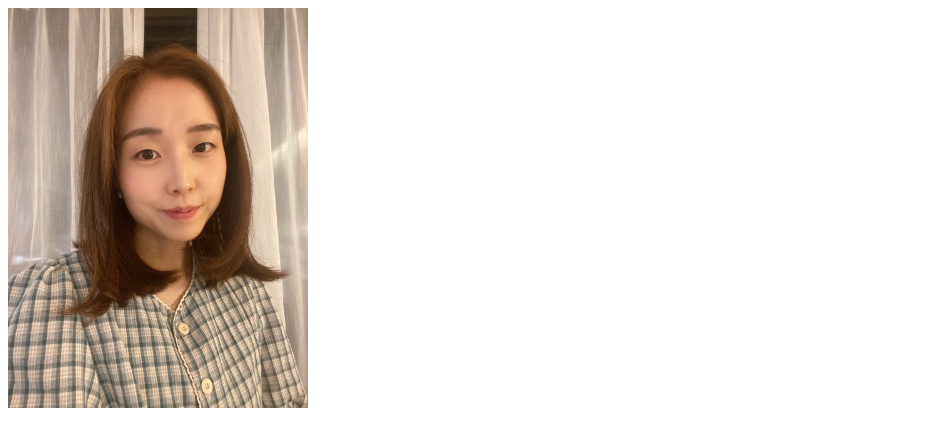
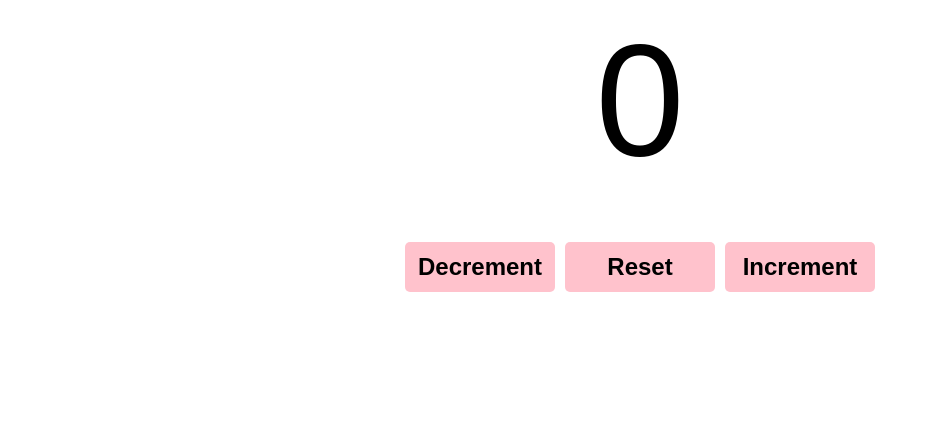
Before and after one commit to mulddang2/React-tutorial, a React (Vite) app: page / in a window 1280 px wide. Shown: the top 446 px of the page, without its empty margins (0-930 px from the left). Built offline with nearby package versions, Linux system fonts and the light colour scheme.

Commit message:
study: React useState() hook introduction 🎣
#7

```diff
--- a/src/App.jsx
+++ b/src/App.jsx
@@ -1,11 +1,9 @@
-import ProfilePicture from "./ProfilePicture";
+import Counter from "./Counter";
 
 function App() {
-
-
   return (
     <>
-      <ProfilePicture />
+      <Counter />
     </>
   );
 }
--- /dev/null
+++ b/src/Counter.jsx
@@ -0,0 +1,30 @@
+import { useState } from 'react';
+
+function Counter() {
+  const [count, setCount] = useState(0);
+  const increment = () => {
+    setCount(count + 1);
+  };
+  const decrement = () => {
+    setCount(count - 1);
+  };
+  const reset = () => {
+    setCount(0);
+  };
+  return (
+    <div className='counter-container'>
+      <p className='count-display'>{count}</p>
+      <button className='counter-button' onClick={decrement}>
+        Decrement
+      </button>
+      <button className='counter-button' onClick={reset}>
+        Reset
+      </button>
+      <button className='counter-button' onClick={increment}>
+        Increment
+      </button>
+    </div>
+  );
+}
+
+export default Counter;
--- a/src/index.css
+++ b/src/index.css
@@ -1,23 +1,26 @@
-.list-category {
-  font-size: 2.5em;
-  font-weight: bold;
-  color: hsla(0, 0%, 20%);
-  margin-bottom: 10px;
+.counter-container {
   text-align: center;
-  border: 3px solid #000;
-  border-radius: 5px;
-  background-color: hsl(185, 100%, 50%);
+  font-family: Arial, Helvetica, sans-serif;
 }
 
-.list-items {
-  font-size: 2em;
-  list-style: none;
-  color: hsla(0, 0%, 25%);
-  text-align: center;
-  margin: 0;
+.count-display {
+  font-size: 10em;
+  margin-top: 0;
+  margin-bottom: 50px;
 }
 
-.list-items li:hover {
-  color: hsl(0, 0%, 45%);
+.counter-button {
+  width: 150px;
+  height: 50px;
+  font-size: 1.5em;
+  font-weight: bold;
+  margin: 0 5px;
+  background-color: hsl(350, 100%, 88%);
+  border: none;
+  border-radius: 5px;
   cursor: pointer;
 }
+
+.counter-button:hover {
+  background-color: hsl(350, 100%, 78%);
+}
```
Also changed, not shown: src/MyComponent.tsx (added, +32 -0 lines).
